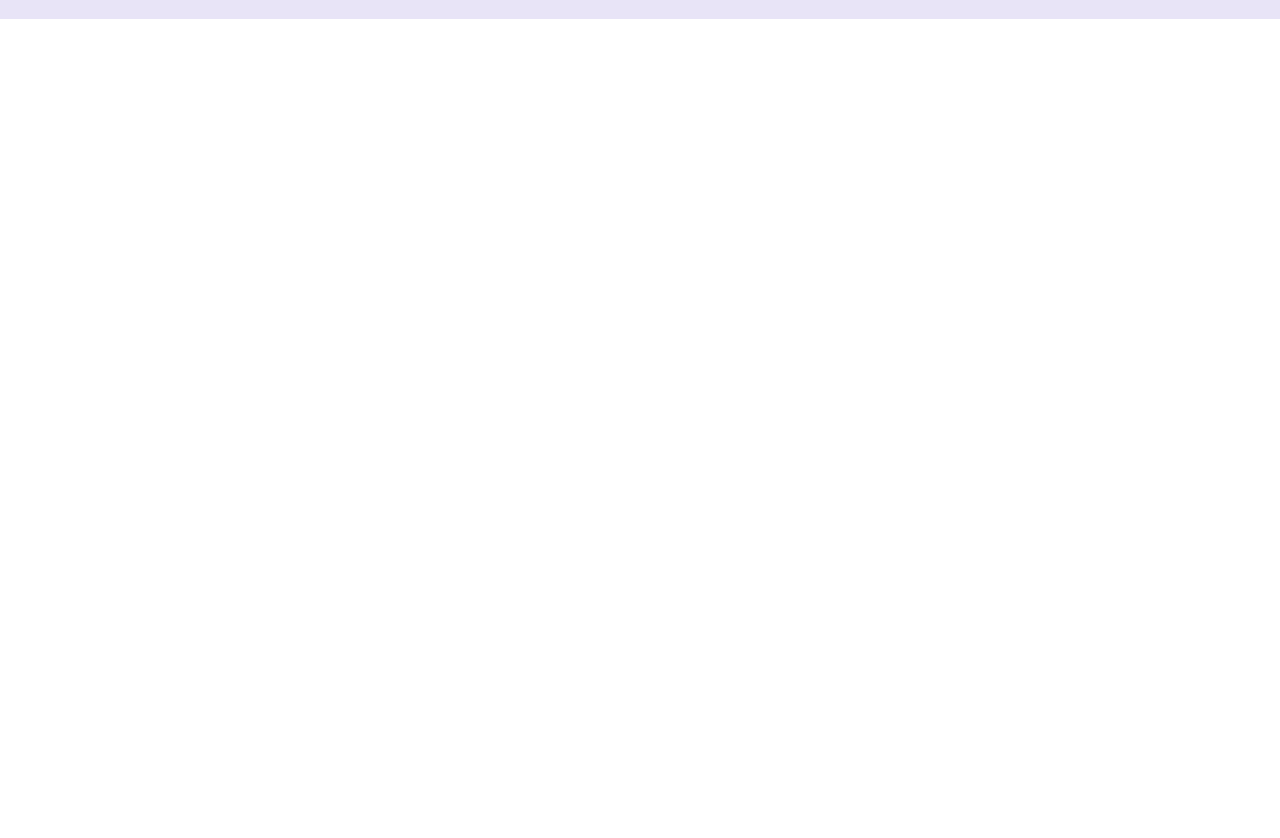
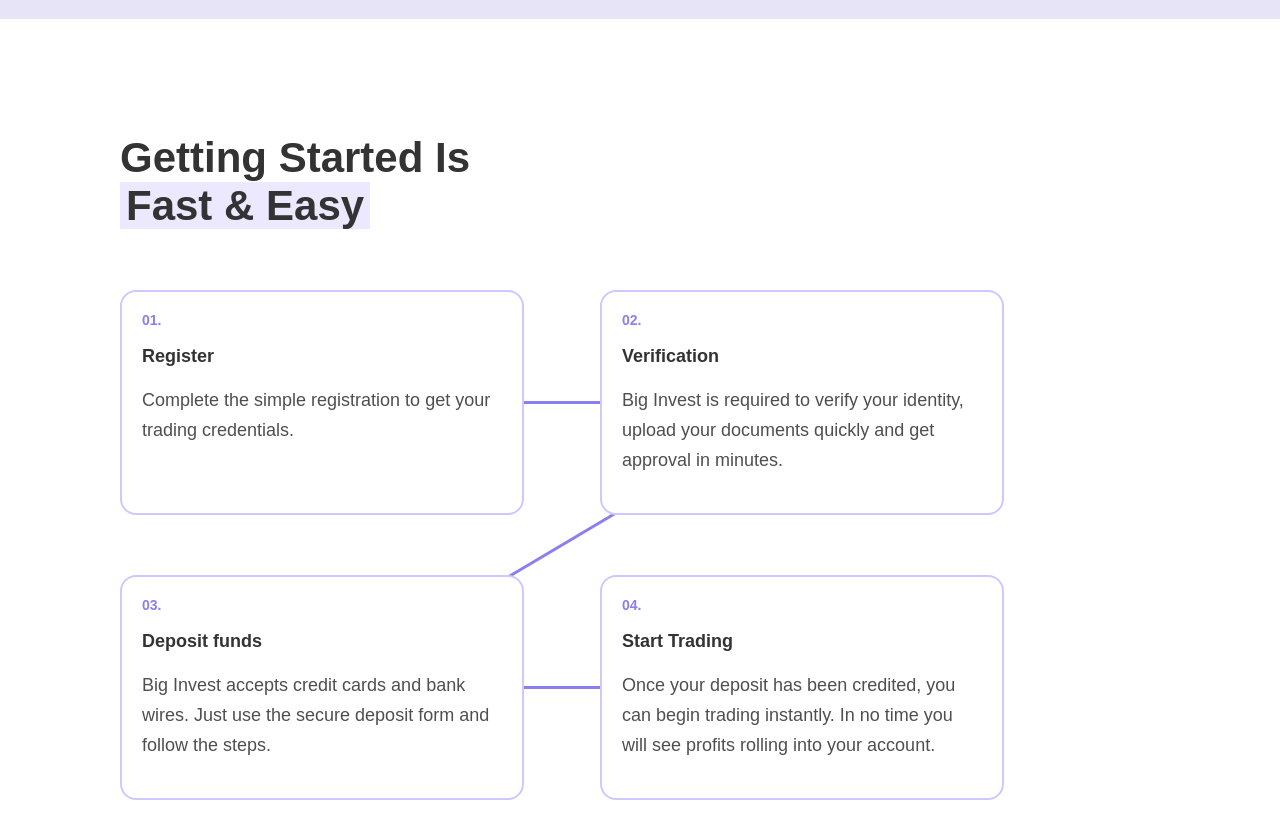
Before and after one commit to Serg-Vas/TradingApp, a Vue app: page / in a window 1280 px wide. Shown: the part 660-1498 px from the top of the page. Before the commit the page ends 800 px from the top, so only its background shows below. Built offline with nearby package versions, Linux system fonts and the light colour scheme.

Commit message:
finished header + started steps component

```diff
--- a/src/App.vue
+++ b/src/App.vue
@@ -1,12 +1,14 @@
 <script setup lang="ts">
 import TradingIntro from './components/TradingIntro.vue';
 import Header from './components/Header.vue';
+import GettingStarted from './components/GettingStarted.vue';
 </script>
 
 <template>
   <div id="app">
     <Header />
     <TradingIntro />
+    <GettingStarted />
   </div>
 </template>
 
--- /dev/null
+++ b/src/components/GettingStarted.vue
@@ -0,0 +1,148 @@
+<script setup lang="ts">
+import { nextTick, onBeforeUnmount, onMounted, ref } from "vue";
+const steps = [
+  {
+    id: "01.",
+    title: "Register",
+    text: "Complete the simple registration to get your trading credentials."
+  },
+  {
+    id: "02.",
+    title: "Verification",
+    text: "Big Invest is required to verify your identity, upload your documents quickly and get approval in minutes."
+  },
+  {
+    id: "03.",
+    title: "Deposit funds",
+    text: "Big Invest accepts credit cards and bank wires. Just use the secure deposit form and follow the steps."
+  },
+  {
+    id: "04.",
+    title: "Start Trading",
+    text: "Once your deposit has been credited, you can begin trading instantly. In no time you will see profits rolling into your account."
+  }
+];
+
+const cards = ref<HTMLDivElement[]>([]);
+
+function drawLines() {
+  const canvas = document.getElementById("canvas-lines") as HTMLCanvasElement;
+  const ctx = canvas.getContext("2d")!;
+
+  canvas.width = canvas.offsetWidth;
+  canvas.height = canvas.offsetHeight;
+
+  ctx.clearRect(0, 0, canvas.width, canvas.height);
+  ctx.strokeStyle = "#8a7ff0";
+  ctx.lineWidth = 3;
+
+  for (let i = 0; i < cards.value.length - 1; i++) {
+    const a = cards.value[i].getBoundingClientRect();
+    const b = cards.value[i + 1].getBoundingClientRect();
+
+    const parent = canvas.getBoundingClientRect();
+
+    const ax = a.left + a.width / 2 - parent.left;
+    const ay = a.top + a.height / 2 - parent.top;
+
+    const bx = b.left + b.width / 2 - parent.left;
+    const by = b.top + b.height / 2 - parent.top;
+
+    ctx.beginPath();
+    ctx.moveTo(ax, ay);
+    ctx.lineTo(bx, by);
+    ctx.stroke();
+  }
+}
+
+onMounted(async () => {
+  await nextTick(); // ждём рендер карточек
+  drawLines();
+  window.addEventListener("resize", drawLines);
+});
+
+onBeforeUnmount(() => {
+  window.removeEventListener("resize", drawLines);
+});
+</script>
+
+<template>
+  <section class="getting-started">
+    <h2 class="title">
+      Getting Started Is
+      <br />
+      <span>Fast & Easy</span>
+    </h2>
+
+    <div class="steps">
+      <div v-for="step in steps" :key="step.id" class="step-card" ref="cards">
+        <div class="step-id">{{ step.id }}</div>
+        <h3 class="step-title">{{ step.title }}</h3>
+        <p class="step-text">{{ step.text }}</p>
+      </div>
+
+      <canvas id="canvas-lines"></canvas>
+    </div>
+  </section>
+</template>
+
+<style scoped>
+.getting-started {
+  padding: 80px 120px;
+  position: relative;
+}
+
+.title {
+  font-size: 42px;
+  font-weight: 700;
+  font-family: "Museo Sans Cyrl", sans-serif;
+  color: #333;
+  margin-bottom: 60px;
+  line-height: 48px;
+}
+
+.title span {
+  background: #ece8ff;
+  padding: 0 6px;
+}
+
+.steps {
+  position: relative;
+  display: grid;
+  grid-template-columns: repeat(2, 360px);
+  grid-template-rows: repeat(2, auto);
+  gap: 60px 120px;
+}
+
+#canvas-lines {
+  position: absolute;
+  inset: 0;
+  width: 100%;
+  height: 100%;
+  pointer-events: none;
+}
+
+.step-card {
+  border: 2px solid #cfc8ff;
+  border-radius: 16px;
+  padding: 20px;
+  width: 360px;
+  background: #fff;
+  position: relative;
+  z-index: 2;
+}
+
+.step-id {
+  color: #8a7ff0;
+  font-size: 14px;
+  font-weight: 600;
+  margin-bottom: 8px;
+}
+
+.step-title {
+  font-size: 18px;
+  font-weight: 700;
+  font-family: "Museo Sans Cyrl", sans-serif;
+  margin-bottom: 12px;
+}
+</style>
--- a/src/components/Header.vue
+++ b/src/components/Header.vue
@@ -1,4 +1,30 @@
 <script lang="ts" setup>
+import { ref } from 'vue';
+import '../styles/langDialog.css';
+
+const currentLang = ref("EN");
+const langRef = ref<HTMLDialogElement | null>(null);
+const isOpen = ref(false);
+
+function toggleLang() {
+  if (!langRef.value)
+  return;
+
+  if (isOpen.value) {
+    langRef.value.close();
+    isOpen.value = false;
+  } else {
+    langRef.value.show();
+    isOpen.value = true;
+  }
+}
+
+function selectLang(lang: string) {
+  currentLang.value = lang;
+
+  langRef.value?.close();
+  isOpen.value = false;
+}
 </script>
 
 <template>
@@ -19,9 +45,18 @@
         </div>
 
         <div class="actions">
-            <div class="lang">EN <span class="arrow">&#709;</span></div>
+            <div class="lang-container">
+                <div class="lang" @click="toggleLang()">
+                    {{ currentLang }}
+                    <span class="arrow">&#709;</span>
+                </div>
+                <dialog ref="langRef" class="lang-dialog">
+                    <button class="lang-option" @click="selectLang('EN')">EN</button>
+                    <button class="lang-option" @click="selectLang('UA')">UA</button>
+                </dialog>
+            </div>
             <button class="sign-btn">SIGN IN FOR FREE</button>
-            <div class="burger">&#9776;</div>
+            <div class="hamburger">&#9776;</div>
         </div>
     </header>
 </template>
@@ -89,7 +124,7 @@
     gap: 10px;
 }
 
-.burger {
+.hamburger {
     display: none;
     font-size: 28px;
     cursor: pointer;
@@ -113,7 +148,7 @@
         display: none;
     }
 
-    .burger {
+    .hamburger {
         display: block;
     }
 
@@ -135,7 +170,7 @@
         display: none;
     }
 
-    .burger {
+    .hamburger {
         font-size: 24px;
     }
 
--- /dev/null
+++ b/src/styles/langDialog.css
@@ -0,0 +1,58 @@
+.lang-container {
+  position: relative;
+  display: inline-block;
+}
+
+.lang {
+  padding: 10px 16px;
+  border: 1px solid #333;
+  border-radius: 40px;
+  font-size: 15px;
+  font-weight: 600;
+  cursor: pointer;
+  font-family: "Museo Sans Cyrl", sans-serif;
+  display: flex;
+  align-items: center;
+  gap: 8px;
+  background: #fff;
+  user-select: none;
+}
+
+.lang-dialog {
+  position: absolute;
+  padding: 0;
+  margin: 0;
+
+  width: 100%;
+  min-width: 100%;
+  box-sizing: border-box;
+
+  top: calc(100% + 6px);
+
+  border: 1px solid #ddd;
+  border-radius: 12px;
+  background: #fff;
+  box-shadow: 0 4px 12px rgba(0, 0, 0, 0.15);
+
+  inset-inline: auto;
+}
+
+.lang-dialog::backdrop {
+  background: transparent;
+}
+
+.lang-option {
+  width: 100%;
+  padding: 12px 16px;
+  border: none;
+  background: #fff;
+  text-align: left;
+  cursor: pointer;
+  font-size: 15px;
+  font-family: "Museo Sans Cyrl", sans-serif;
+  color: #333;
+}
+
+.lang-option:hover {
+  background: #f4f4f4;
+}
```
